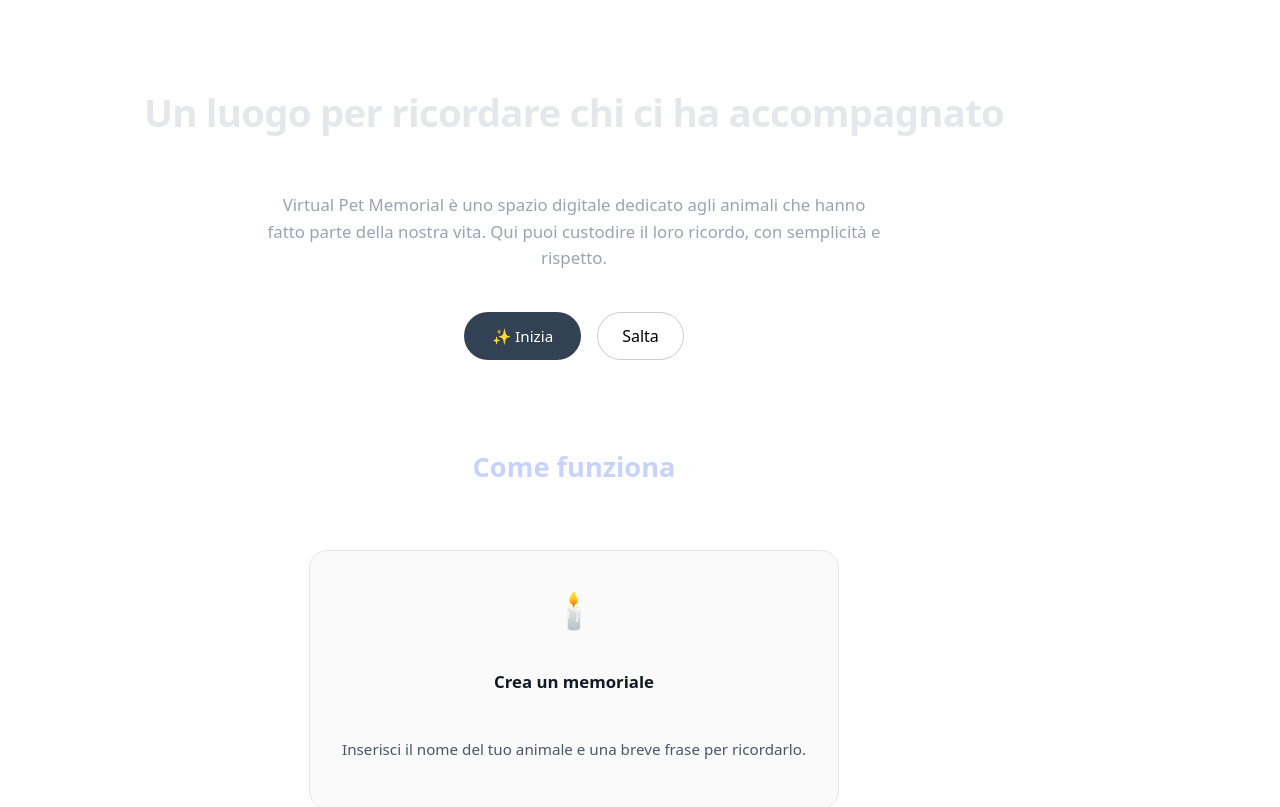
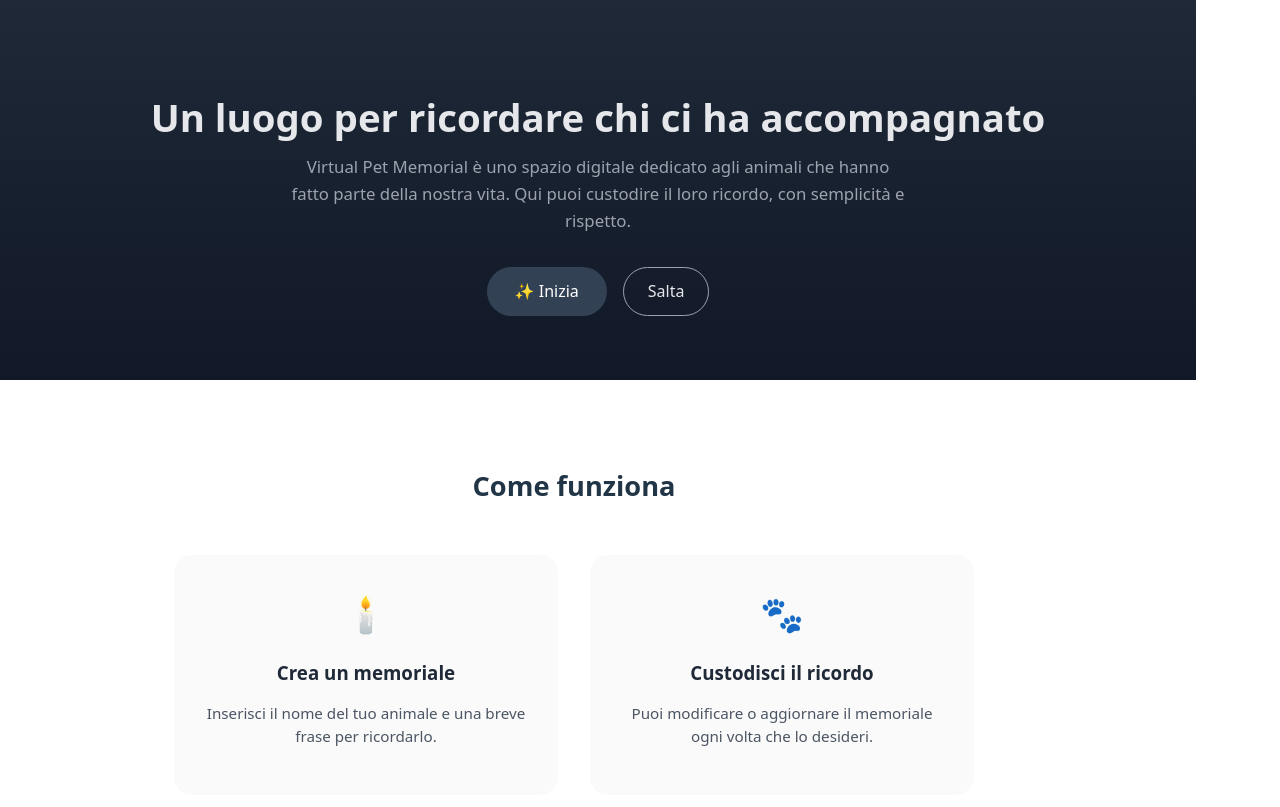
Before and after one commit to andreamalvezzi/virtual-pet-memorial, a React app in the folder frontend/: page /#/welcome in a window 1280 px wide. Shown: the top 807 px of the page. Built offline with nearby package versions, Linux system fonts and the light colour scheme; the HTML template or start-up script is replaced by a standard one.

Commit message:
ux: make welcome hero full-width to balance layout

```diff
--- a/frontend/src/pages/WelcomePage.jsx
+++ b/frontend/src/pages/WelcomePage.jsx
@@ -3,21 +3,12 @@ import { useState, useEffect } from "react";
 
 export default function WelcomePage() {
   const navigate = useNavigate();
-
-  /* ---------------- STATE ---------------- */
   const [visibleSteps, setVisibleSteps] = useState(0);
 
-  /* ---------------- HANDLERS ---------------- */
   const handleStart = () => {
     localStorage.setItem("hasSeenWelcome", "true");
-
     const token = localStorage.getItem("token");
-
-    if (token) {
-      navigate("/dashboard", { replace: true });
-    } else {
-      navigate("/login", { replace: true });
-    }
+    navigate(token ? "/dashboard" : "/login", { replace: true });
   };
 
   const handleSkip = () => {
@@ -25,32 +16,26 @@ export default function WelcomePage() {
     navigate("/login", { replace: true });
   };
 
-  /* ---------------- EFFECTS ---------------- */
   useEffect(() => {
-    const timers = [];
-
-    timers.push(setTimeout(() => setVisibleSteps(1), 600));
-    timers.push(setTimeout(() => setVisibleSteps(2), 1400));
-    timers.push(setTimeout(() => setVisibleSteps(3), 2200));
-
+    const timers = [
+      setTimeout(() => setVisibleSteps(1), 600),
+      setTimeout(() => setVisibleSteps(2), 1400),
+      setTimeout(() => setVisibleSteps(3), 2200),
+    ];
     return () => timers.forEach(clearTimeout);
   }, []);
 
-  /* ---------------- ANIMATION STYLE ---------------- */
-  const getStepStyle = (stepIndex) => ({
-    opacity: visibleSteps >= stepIndex ? 1 : 0,
-    transform: visibleSteps >= stepIndex
-      ? "translateY(0)"
-      : "translateY(20px)",
+  const getStepStyle = (step) => ({
+    opacity: visibleSteps >= step ? 1 : 0,
+    transform: visibleSteps >= step ? "translateY(0)" : "translateY(20px)",
     transition: "opacity 600ms ease, transform 600ms ease",
   });
 
-  /* ---------------- RENDER ---------------- */
   return (
-    <main style={styles.outer}>
-    <div style={styles.container}>
-      {/* HERO */}
+    <main>
+      {/* HERO FULL WIDTH */}
       <section style={styles.hero}>
+        <div style={styles.heroInner}>
           <h1 style={styles.title}>
             Un luogo per ricordare chi ci ha accompagnato
           </h1>
@@ -65,10 +50,10 @@ export default function WelcomePage() {
             <button style={styles.primaryButton} onClick={handleStart}>
               ✨ Inizia
             </button>
-
             <button style={styles.secondaryButton} onClick={handleSkip}>
               Salta
             </button>
+          </div>
         </div>
       </section>
 
@@ -88,7 +73,7 @@ export default function WelcomePage() {
           <div style={{ ...styles.stepCard, ...getStepStyle(2) }}>
             <div style={styles.icon}>🐾</div>
             <h3 style={styles.stepTitle}>Custodisci il ricordo</h3>
-            <p>
+            <p style={styles.stepText}>
               Puoi modificare o aggiornare il memoriale ogni volta che lo desideri.
             </p>
           </div>
@@ -96,9 +81,8 @@ export default function WelcomePage() {
           <div style={{ ...styles.stepCard, ...getStepStyle(3) }}>
             <div style={styles.icon}>💙</div>
             <h3 style={styles.stepTitle}>Condividi, se vuoi</h3>
-            <p>
-              Decidi se tenere il memoriale privato o renderlo visibile a chi ha il
-              link.
+            <p style={styles.stepText}>
+              Decidi se tenere il memoriale privato o renderlo visibile a chi ha il link.
             </p>
           </div>
         </div>
@@ -107,68 +91,46 @@ export default function WelcomePage() {
       {/* FOOTER CTA */}
       <section style={styles.footer}>
         <p style={styles.footerText}>Ogni ricordo merita uno spazio.</p>
-
         <button style={styles.primaryButton} onClick={handleStart}>
           ✨ Entra in Virtual Pet Memorial
         </button>
       </section>
-    </div>
     </main>
   );
 }
 
 /* ---------------- STYLES ---------------- */
 const styles = {
-  outer: {
+  hero: {
     width: "100%",
-    display: "flex",
-    justifyContent: "center",
+    background: "linear-gradient(180deg, #1f2937 0%, #111827 100%)",
+    padding: "4rem 1.5rem",
   },
-  container: {
-    width: "100%",
-    maxWidth: "1100px",
-    padding: "3.5rem 1.5rem",
-    display: "flex",
-    flexDirection: "column",
-    gap: "4rem",
-    alignItems: "center",   // 🔑 QUESTO
-  },
-  content: {
-    width: "100%",
+  heroInner: {
     maxWidth: "900px",
     margin: "0 auto",
-  },
-  hero: {
-    display: "flex",
-    flexDirection: "column",
-    alignItems: "center",
     textAlign: "center",
-    gap: "1.5rem",
-    width: "100%",
   },
   title: {
     fontSize: "2.4rem",
-    lineHeight: 1.25,
     fontWeight: 600,
-    letterSpacing: "-0.02em",
     color: "#e5e7eb",
+    marginBottom: "1rem",
   },
   subtitle: {
     fontSize: "1.05rem",
     color: "#9ca3af",
     maxWidth: "620px",
-    margin: "0 auto",
+    margin: "0 auto 2rem",
     lineHeight: 1.6,
   },
   heroActions: {
     display: "flex",
     justifyContent: "center",
     gap: "1rem",
-    marginTop: "1rem",
   },
   primaryButton: {
     padding: "0.85rem 1.75rem",
-    fontSize: "0.95rem",
     borderRadius: "999px",
     border: "none",
     backgroundColor: "#334155",
@@ -177,65 +139,56 @@ const styles = {
   },
   secondaryButton: {
     padding: "0.75rem 1.5rem",
-    fontSize: "1rem",
     borderRadius: "999px",
-    border: "1px solid #ccc",
-    backgroundColor: "transparent",
+    border: "1px solid #9ca3af",
+    background: "transparent",
+    color: "#e5e7eb",
     cursor: "pointer",
   },
   howItWorks: {
-    display: "flex",
-    flexDirection: "column",
-    alignItems: "center",
+    padding: "4rem 1.5rem",
     textAlign: "center",
-    gap: "2.5rem",
-    width: "100%",
   },
   sectionTitle: {
     fontSize: "1.7rem",
     fontWeight: 600,
-    color: "#c7d2fe",
+    marginBottom: "3rem",
   },
   steps: {
     display: "flex",
+    justifyContent: "center",
     gap: "2rem",
-    justifyContent: "center",
     flexWrap: "wrap",
-    width: "100%",
+    maxWidth: "1100px",
+    margin: "0 auto",
   },
   stepCard: {
+    backgroundColor: "#fafafa",
+    borderRadius: "18px",
     padding: "2rem",
-    borderRadius: "18px",
-    backgroundColor: "#fafafa",
-    border: "1px solid #e5e7eb",
-    display: "flex",
-    flexDirection: "column",
-    alignItems: "center",
+    maxWidth: "320px",
     textAlign: "center",
-    gap: "0.75rem",
     color: "#1f2937",
   },
   stepTitle: {
-    fontSize: "1.05rem",
     fontWeight: 600,
-    color: "#111827",
+    marginBottom: "0.5rem",
   },
   stepText: {
     fontSize: "0.95rem",
+    color: "#4b5563",
     lineHeight: 1.5,
-    color: "#4b5563",
   },
   icon: {
     fontSize: "2.2rem",
-    marginBottom: "0.25rem",
+    marginBottom: "0.75rem",
   },
   footer: {
     textAlign: "center",
-    display: "flex",
-    flexDirection: "column",
-    gap: "1rem",
+    padding: "3rem 1.5rem",
   },
   footerText: {
     fontSize: "1.2rem",
+    marginBottom: "1rem",
   },
 };
```
Lines whose indentation alone changed are shown as unchanged.
